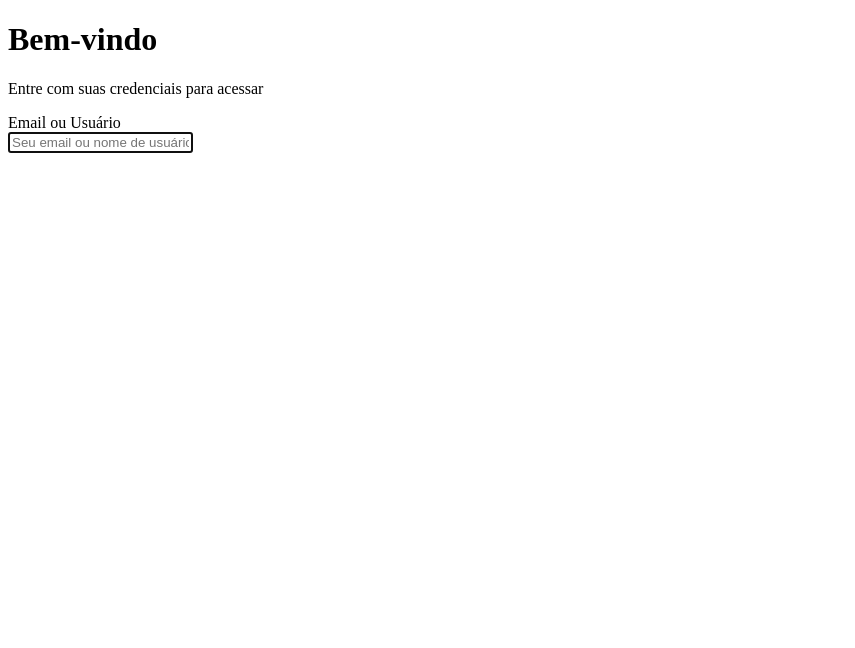
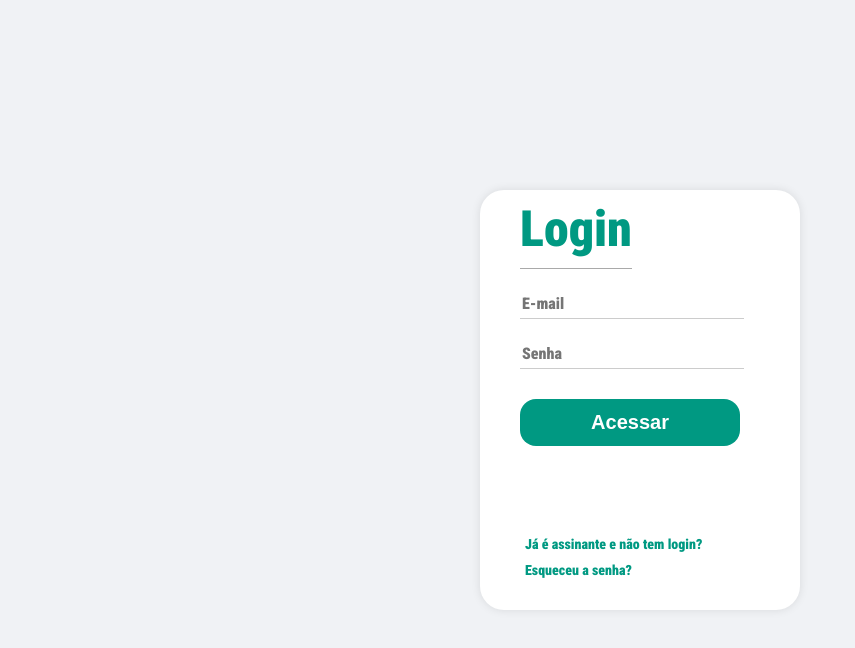
Before and after one commit to leticiafariasn/tela-de-login, a plain HTML site: page index.html in a window 1280 px wide. Shown: the whole page, without its empty margins (0-855 px from the left). Drawn offline with Linux system fonts and the light colour scheme.

Commit message:
atividade de login final

```diff
--- /dev/null
+++ b/CSS/styles.css
@@ -0,0 +1,114 @@
+* {
+    padding: 0;
+    margin: 0;
+}
+
+body{
+    background-color: #f0f2f5;
+    font-family: 'Roboto Condensed', sans-serif;
+    /*fonte que inseri pelo head do html*/
+    display: flex;
+    justify-content: center;
+    align-items: center;
+    height: 100vh;
+}
+
+.card{
+    background-color: #ffffff;
+    position: relative;
+    display: flex;
+    flex-direction: column;
+    /* text-align: left; estava fazendo com que o conteúdo ficasse todo para a esquerda, e não só as palavras dentro do input*/
+    width: 260px;
+    height: 400px;
+    border-radius: 24px;
+    padding: 10px 30px;; /*em cima e embaixo, esquerda e direita*/
+    box-shadow: 0 0 10px rgba(0,0,0,0.1); /*sombreamento genérico*/
+}
+
+.content-box {
+    max-width: 240px;
+    margin: 0 auto; /* Centraliza o conteúdo dentro do card */
+    width: 100%;
+}
+
+.login{
+    font-weight: bold;
+    color: #009982;
+    font-size: 50px;
+    border-bottom: 1px solid darkgray; /* cor e espessura da linha */
+    padding-bottom: 10px;
+    display: inline-block; /*basicamente diz: trata esse título como texto inline, mas me deixa colocar uma borda, espaçamento, largura automática. Foi isso que limitou a border-bottom ao tamanho da palavra Login.*/
+
+}
+.input-group {
+    width: 100%;
+    margin-bottom: 15px;
+    margin-top: 20px;
+}
+
+.input-group input{
+    /* o input seleciona todos os <input> que estiverem dentro da classe */
+    padding: 5px 2px;
+    font-family: 'Roboto Condensed', sans-serif;
+    color: #6c757d;
+    font-weight: bold;
+    text-align: left;
+    border: none;
+    border-bottom: 1px solid #ccc;
+    font-size: 16px;
+    width: 100%;
+    outline: none;
+    /* outline: tira a bordar do texto selecionado */
+
+}
+
+button{
+    margin-top: 15px;
+    padding: 12px 0; /* vertical apenas */
+    width: 100%;
+    color: white;
+    background-color: #009982;
+    border-radius: 16px;
+    font-size: 20px;
+    font-weight: bold;
+    border: none;
+    cursor: pointer;
+}
+
+#forgot{
+    padding-top: 10px;
+}
+
+.links{
+    font-size: 14px;
+    margin-top: 90px;
+    text-align: left;
+    padding-left: 5px;
+}
+
+.links a{
+    position: absolute;
+    color: #009982;
+    text-decoration: none; /* tira o sublinhado*/
+    /* display: block; cada link fica numa linha */
+    font-weight: 600;
+}
+/* a diferença do ".links" para o ".links a" é que o primeiro seleciona todo o conteiner enquanto o segundo estiliza os links em si*/
+
+/* adicionar efeito hover dá um efeito ao passar o mouser em cima do conteúdo*/
+.links a:hover {
+    text-decoration: underline;  /* ou "none" se preferir */
+    transition: color 0.3s ease;
+}
+
+
+/* é possível editar mais de uma classe por vez colocando virgulas */
+.input-group input,
+button,
+.extra-links {
+    max-width: 220px; /*limita o conteúdo de dentro do card */
+    width: 100%; /*faz ele se ajustar até esse limite */
+    margin-left: auto;
+    margin-right: auto;
+}
--- a/index.html
+++ b/index.html
@@ -1,32 +1,48 @@
 <!DOCTYPE html>
 <html lang="pt-BR">
-    <!-- BR em letra maiúscula por conta do navegador Edge -->
+<!-- BR em letra maiúscula por conta do navegador Edge -->
 
 <head>
     <meta charset="UTF-8">
     <meta name="description" content="Página de Login Segura e Elegante">
     <meta name="viewport" content="width=device-width, initial-scale=1.0">
     <meta name="keywords" content="login, acesso, segurança, conta, minha_plataforma">
+    <link rel="stylesheet" href="CSS/styles.css">
+    <link href="https://fonts.googleapis.com/css?family=Roboto+Condensed:900" rel="stylesheet">
     <title>Login | Minha Plataforma</title>
 </head>
 
 <body>
     <!-- todo o site vai ficar dentro da main -->
-    <main class="login-container">
+    <main>
         <header>
-            <h1>Bem-vindo</h1>
-            <p class="subtitle">Entre com suas credenciais para acessar</p>
         </header>
-        <!-- POST precisa ser em maiúsculo -->
-        <form action="/login" method="POST">
-            <div class="form-group">
-                <label for="email">Email ou Usuário</label>
-                <div class="input-group">
-                    <input type="email" id="email" name="email" placeholder="Seu email ou nome de usuário" required autofocus>
-                    <!-- o required tá ligado com o type, ou seja, o required informa que é o email que é necessário -->
-                     <!-- autofocus diz que  -->
+        <div>
+            <!-- POST precisa ser em maiúsculo -->
+            <div class="card">
+                <div class="content-box">
+                    <div class="login"> Login</div>
+                    <form action="/login" method="POST">
+                        <div class="form-group">
+                            <div class="input-group">
+                                <input type="email" id="email" name="email" placeholder="E-mail" required autofocus>
+                            </div>
+                            <!-- required' significa que este campo não pode ficar vazio ao enviar o formulário -->
+                            <!-- 'type="email"' exige que o valor inserido tenha um formato de email válido (com @, por exemplo) -->
+                            <!-- 'autofocus' coloca o cursor neste campo automaticamente quando a página carrega -->
+                            <div class="input-group">
+                                <input type="password" id="password" name="password" placeholder="Senha" required>
+                            </div>
+                            <button>Acessar</button><br>
+                            <div class="links">
+                                <a href="#">Já é assinante e não tem login?</a><br>
+                                <a href="#" id="forgot">Esqueceu a senha?</a>
+                            </div>
+
+                        </div>
                 </div>
             </div>
+        </div>
         </form>
 
     </main>
```
